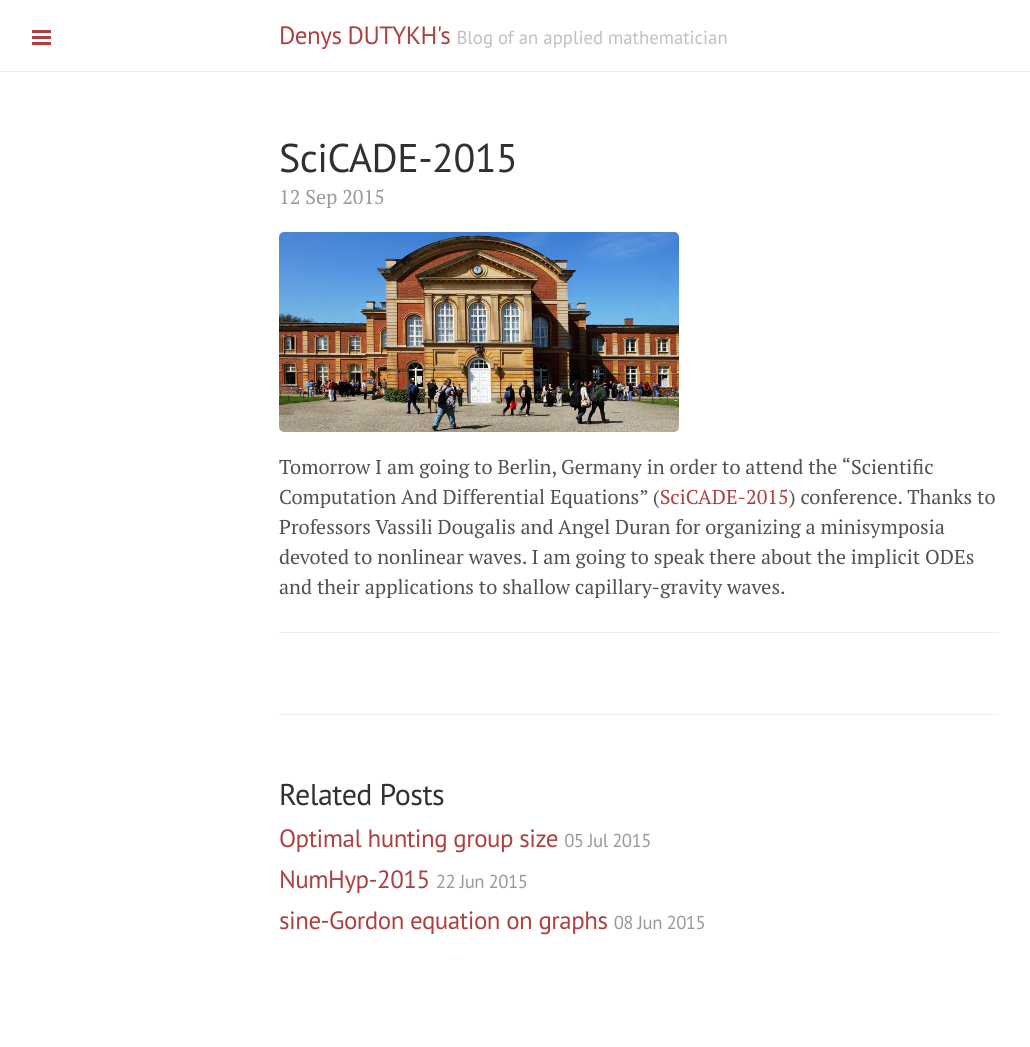
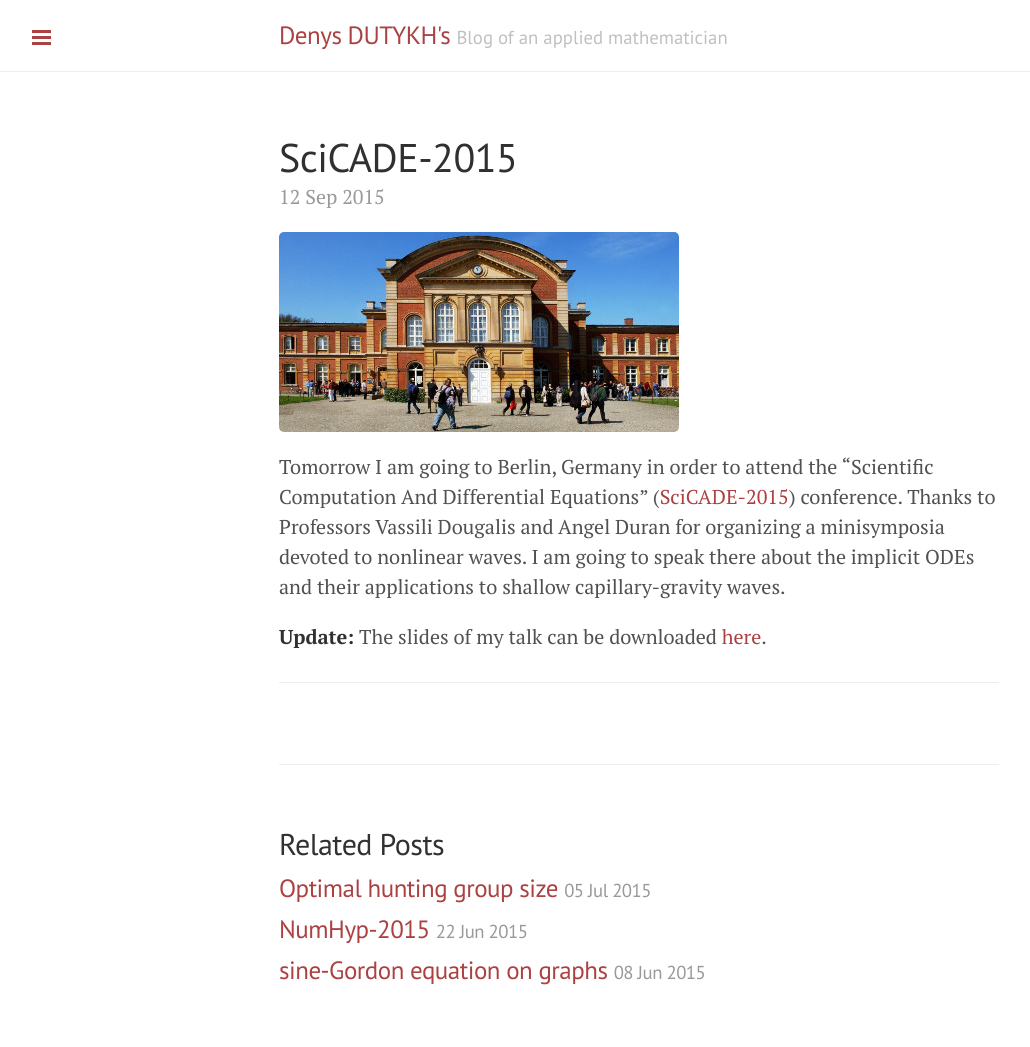
Before and after one commit to dutykh/dutykh.github.io, a Jekyll site: the page built from _posts/2015-09-12-SciCADE.md, in a window 1280 px wide. Shown: the whole page, without its empty margins (1-1031 px from the left). Built offline with Jekyll 4.4.1, drawn with Linux system fonts in a browser that asks for light colours; Markdown is read by kramdown in place of the engine named in the settings; comment, search, counter and statistics services are not loaded; before the commit the page ends 997 px from its top, so only the background shows below that.

Commit message:
SciCADE post updated

```diff
--- a/_posts/2015-09-12-SciCADE.md
+++ b/_posts/2015-09-12-SciCADE.md
@@ -8,4 +8,6 @@ title: SciCADE-2015
 Tomorrow I am going to Berlin, Germany in order to attend the "Scientific
 Computation And Differential Equations" ([SciCADE-2015](http://scicade2015.math.uni-potsdam.de/scicade2015/)) conference. Thanks to Professors Vassili Dougalis and Angel Duran for organizing a minisymposia devoted to nonlinear waves. I am going to speak there about the implicit ODEs and their applications to shallow capillary-gravity waves.
 
+**Update:** The slides of my talk can be downloaded [here](http://www.denys-dutykh.com/innovaeditor/assets/admin/Talks/Dutykh-SciCADE-2015.pdf).
+
 ---
```
